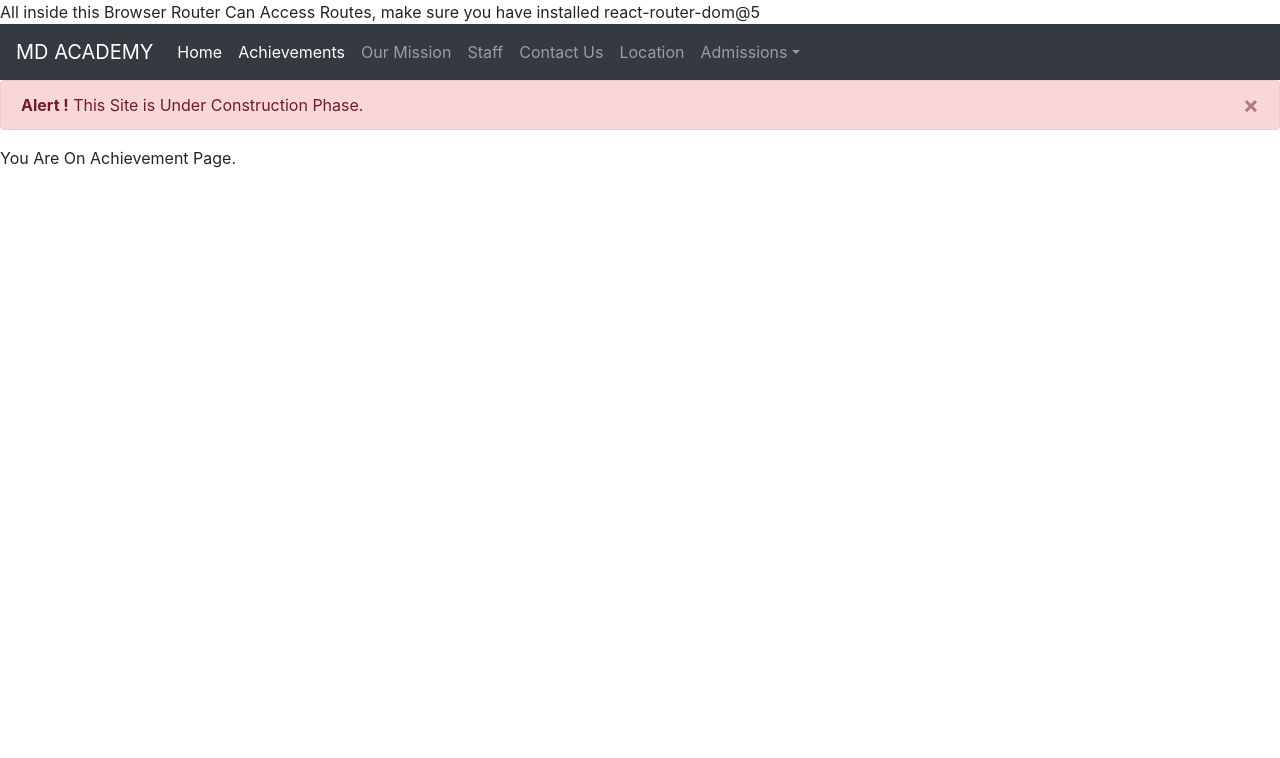
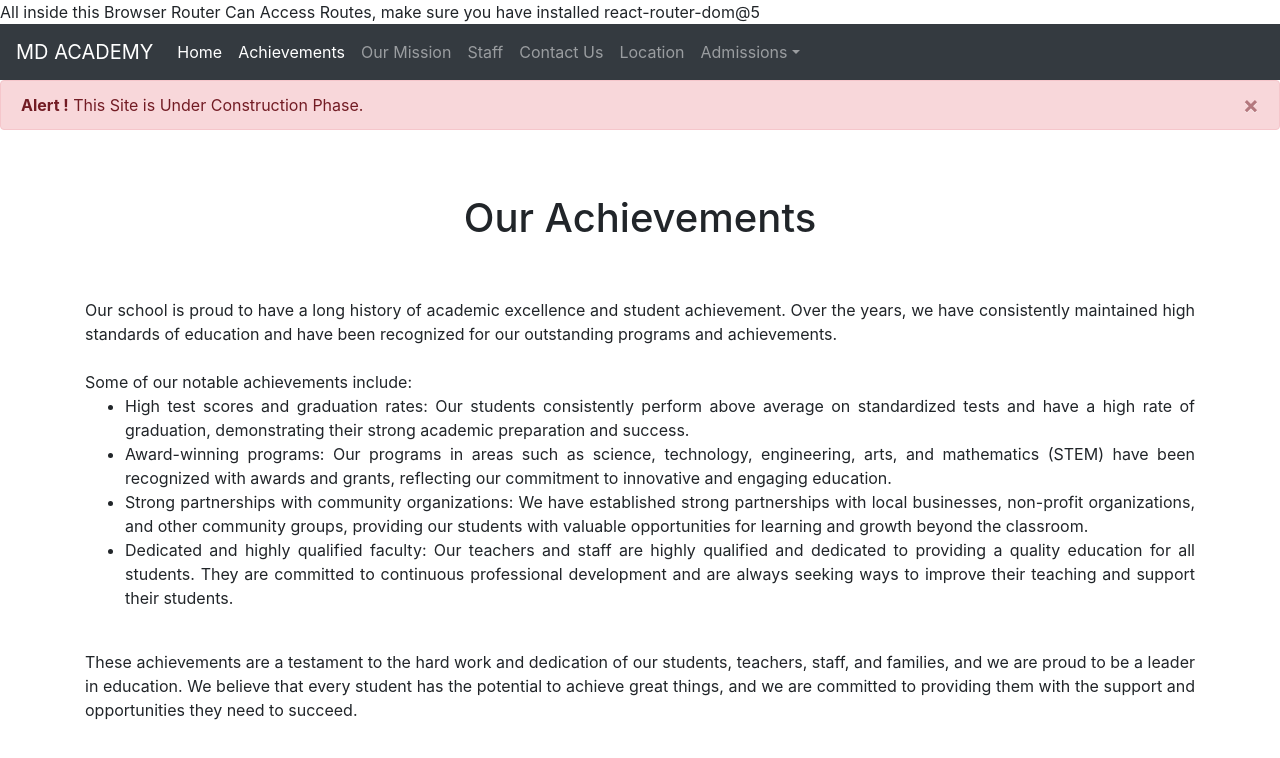
Before and after one commit to suryanshhbtu/MD-ACADEMY, a React (Create React App) app: page /Achievements in a window 1280 px wide. Shown: the top 758 px of the page. Built offline with nearby package versions, Linux system fonts and the light colour scheme.

Commit message:
add content in pages of achievements, our mission and staff

```diff
--- a/src/Components/UI/StaffCard.js
+++ b/src/Components/UI/StaffCard.js
@@ -1,10 +1,10 @@
 import React from 'react';
 
-import img1 from '../../images/1.PNG';
+import img1 from '../../images/dummy-profile.png';
 const StaffCard = (props) => {
 
     return (
-    <div className="card" style={{width: '18rem'}}>
+    <div className="card m-2" style={{width: '18rem'}}>
         <img src={img1} className="card-img-top" alt=""/>
             <div className="card-body">
                 <h5 className="card-title">{props.name}</h5>
--- a/src/Pages/Achievements.js
+++ b/src/Pages/Achievements.js
@@ -1,9 +1,57 @@
 import React from "react";
 
-const Achievements = () =>{
+const Achievements = () => {
 
-    return(<div>
-        You Are On Achievement Page.
+    return (<div className="container">
+
+        <br /><br />
+        <h1 className="text-center">Our Achievements</h1>
+        <p className="text-justify">
+            <br /><br />
+            Our school is proud to have a long history of academic excellence
+            and student achievement. Over the years, we have consistently maintained
+            high standards of education and have been recognized for our outstanding
+             programs and achievements.
+            <br />
+
+            <br />
+            Some of our notable achievements include:
+            <ul>
+                <li>
+                    High test scores and graduation rates: Our students consistently
+                     perform above average on standardized tests and have a high rate
+                      of graduation, demonstrating their strong academic preparation
+                       and success.
+                </li>
+                <li>
+                    Award-winning programs: Our programs in areas such as science,
+                    technology, engineering, arts, and mathematics (STEM) have been
+                     recognized with awards and grants, reflecting our commitment
+                     to innovative and engaging education.
+                </li>
+                <li>
+                    Strong partnerships with community organizations: We have
+                    established strong partnerships with local businesses,
+                    non-profit organizations, and other community groups,
+                    providing our students with valuable opportunities for
+                    learning and growth beyond the classroom.
+                </li>
+                <li>
+                    Dedicated and highly qualified faculty: Our teachers and
+                    staff are highly qualified and dedicated to providing a
+                    quality education for all students. They are committed to
+                    continuous professional development and are always seeking
+                    ways to improve their teaching and support their students.
+                </li>
+            </ul>
+            <br />
+            These achievements are a testament to the hard work and
+            dedication of our students, teachers, staff, and families,
+            and we are proud to be a leader in education. We believe that
+            every student has the potential to achieve great things, and we
+            are committed to providing them with the support and
+            opportunities they need to succeed.
+        </p>
     </div>);
 }
 export default Achievements;
--- a/src/Pages/OurMission.js
+++ b/src/Pages/OurMission.js
@@ -1,9 +1,40 @@
 import React from "react";
 
-const OurMission = () =>{
+const OurMission = () => {
 
-    return(<div>
-        You Are On OurMission Page.
-    </div>);
+    return (
+
+            <div className="container">
+                <br/><br/>
+                <h1 className="text-center">Our Mission</h1>
+                <br/><br/>
+                <p className="text-justify">
+                    Our mission at MD Academy is to provide a safe and inclusive learning environment
+                    where students can achieve their full potential and become confident, lifelong learners.
+                    We strive to foster a love of knowledge, creativity, and critical thinking, and
+                    to equip our students with the skills they need to succeed in a rapidly changing world.
+                    Our dedicated and caring staff works tirelessly to ensure that each student receives the
+                    individualized support and attention they need to thrive academically, socially, and
+                    emotionally. At MD Academy, we believe that education is the foundation for a fulfilling
+                    life and we are committed to helping every student reach their goals and realize their dreams.
+                    <br /><br />
+                    Our school is dedicated to providing a safe, inclusive and challenging learning environment
+                    where every student can reach their full potential. We believe that education is the
+                    foundation of success, and our mission is to prepare our students to be lifelong learners
+                    and responsible citizens in a rapidly changing world.
+                    <br /><br />
+                    Through innovative teaching methods and a commitment to
+                    individualized learning, we strive to inspire in our
+                    students a love of learning and a passion for discovery.
+                    Our highly qualified and dedicated staff is committed to
+                    providing a supportive and nurturing atmosphere that encourages
+                    intellectual, emotional and social growth. We are committed
+                    to providing our students with the skills and knowledge they
+                    need to succeed in an ever-changing world, and we believe that
+                    every student has the ability to achieve their goals and make a
+                    positive impact on their community and the world.
+                </p>
+            </div>
+        );
 }
 export default OurMission;
--- a/src/Pages/Staff.js
+++ b/src/Pages/Staff.js
@@ -1,11 +1,43 @@
 import React from "react";
 import StaffCard from "../Components/UI/StaffCard";
+const dummyStaff = [{
+    name: "Sugandh Srivastava",
+    age: "22",
+    experience: "2",
+    subjects: "Social Science"
+}, {
+    name: "Suryansh Srivastava",
+    age: "21",
+    experience: "0.5",
+    subjects: "Mathematics"
+}, {
+    name: "Shivam Gulia",
+    age: "21",
+    experience: "1",
+    subjects: "General Knowledge"
+}, {
+    name: "Yash Agrawal",
+    age: "21",
+    experience: "3",
+    subjects: "English"
+}, {
+    name: "Shashank Srivastava",
+    age: "21",
+    experience: "2",
+    subjects: "Hindi"
+}, {
+    name: "Dummy",
+    age: "21",
+    experience: "12",
+    subjects: "Science, General Knowledge"
+}];
+const Staff = () => {
 
-const Staff = () =>{
-
-    return(<div>
-        You Are On Staff Page.
-        <StaffCard name="Suryansh Srivastava" age="21" experience= "3" subjects="Science, General Knowledge"></StaffCard>
-    </div>);
+    return (
+        <div className="container d-flex flex-wrap align-items-center">
+            {dummyStaff.map((dummy) => (
+                <StaffCard name={dummy.name} age={dummy.age} experience={dummy.experience} subjects={dummy.subjects}></StaffCard>
+            ))}
+        </div>);
 }
 export default Staff;
```
Also changed, not shown: src/images/dummy-profile.png (added).
